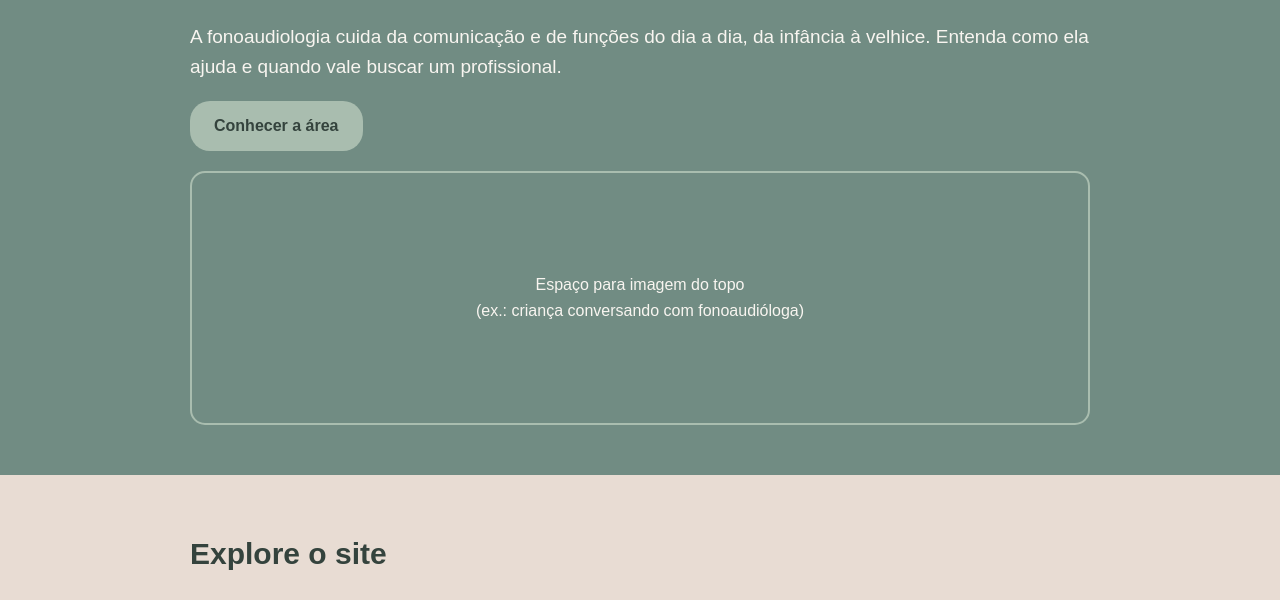
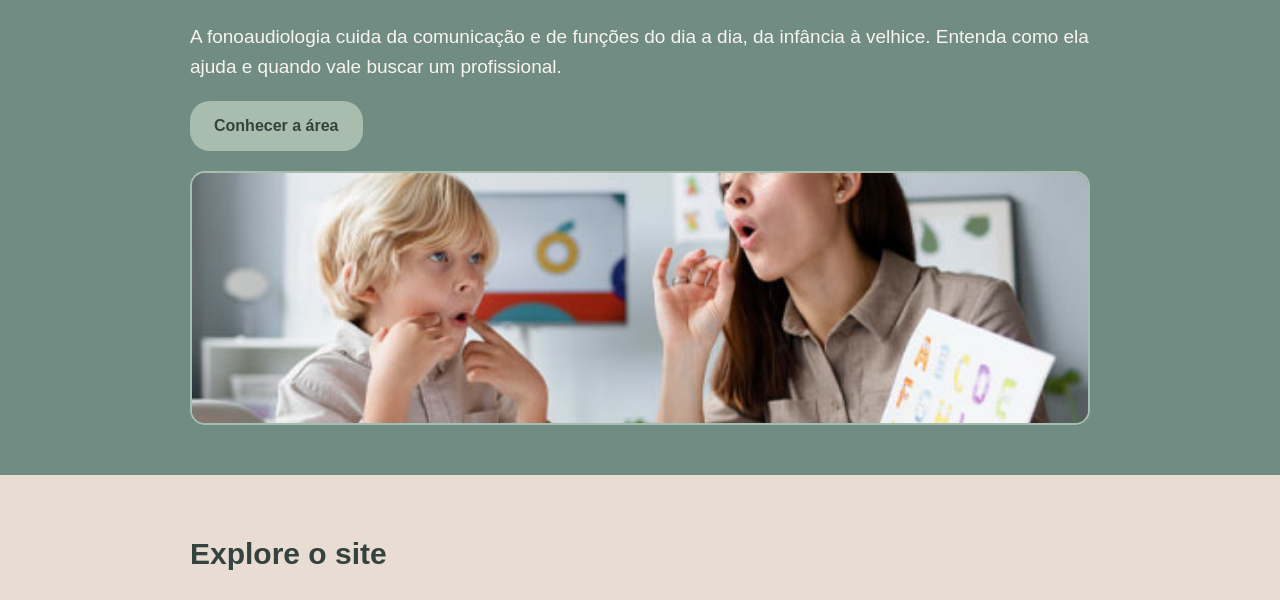
Before and after one commit to danielfdev836/repete_comigo, a plain HTML site: page HTMLS/menu.html in a window 1280 px wide. Shown: the part 194-794 px from the top of the page. Drawn offline with Linux system fonts and the light colour scheme.

Commit message:
finalização do menu

```diff
--- a/HTMLS/menu.html
+++ b/HTMLS/menu.html
@@ -35,10 +35,8 @@
           <a class="botao" href="o-que-e.html">Conhecer a área</a>
 
           <div class="slot">
-            <span
-              >Espaço para imagem do topo<br />(ex.: criança conversando com
-              fonoaudióloga)</span
-            >
+            <img src="../IMAGENS/criança na fono_3_menu.jpg" alt="Imagem de uma criança conversando com uma fonoaudióloga" />
+
           </div>
         </div>
       </section>
```
Also changed, not shown: IMAGENS/criana na fono_ menu.jpeg (added), IMAGENS/criança na fono_3_menu.jpg (added), IMAGENS/criança na fono_menu2.jpg (added).
